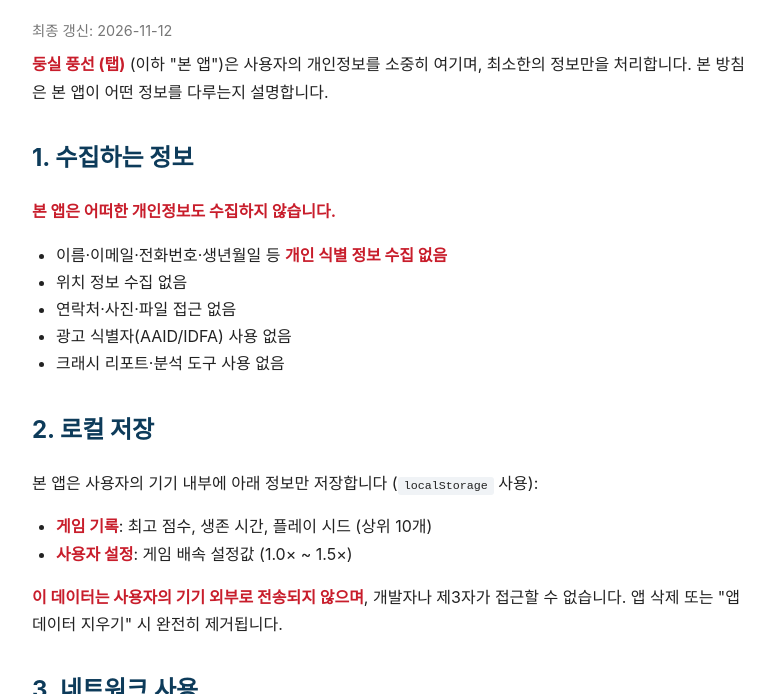
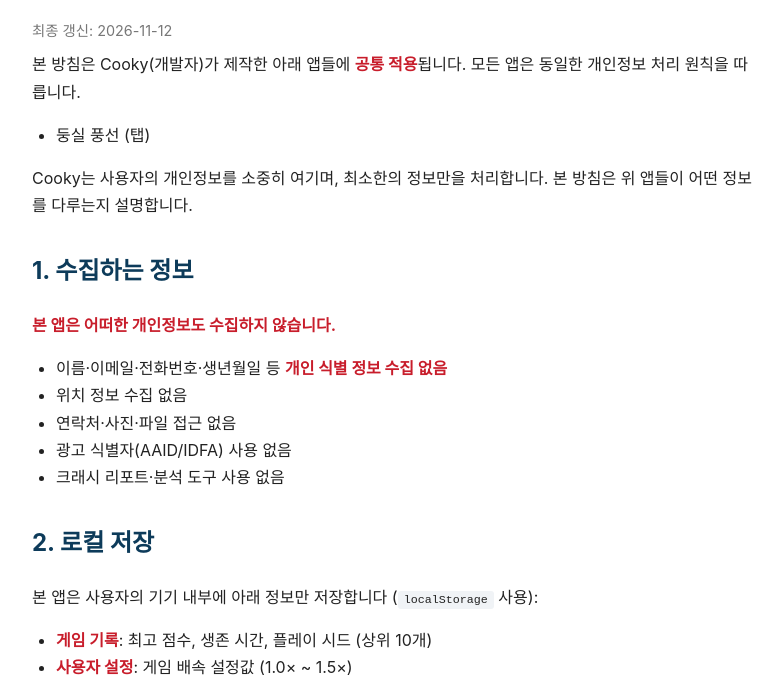
Before and after one commit to cooky7405/cooky-games-privacy, a plain HTML site: page index.html in a window 1280 px wide. Shown: the part 107-801 px from the top of the page, without its empty margins (248-1031 px from the left). Drawn offline with Linux system fonts and the light colour scheme.

Commit message:
다중 앱 공통 적용 문구 추가

```diff
--- a/index.html
+++ b/index.html
@@ -29,8 +29,18 @@
 <p class="updated">최종 갱신: 2026-11-12</p>
 
 <p>
-  <strong>둥실 풍선 (탭)</strong> (이하 "본 앱")은 사용자의 개인정보를 소중히 여기며,
-  최소한의 정보만을 처리합니다. 본 방침은 본 앱이 어떤 정보를 다루는지 설명합니다.
+  본 방침은 Cooky(개발자)가 제작한 아래 앱들에 <strong>공통 적용</strong>됩니다.
+  모든 앱은 동일한 개인정보 처리 원칙을 따릅니다.
+</p>
+
+<ul>
+  <li>둥실 풍선 (탭)</li>
+  <!-- 새 앱 출시 시 여기에 한 줄 추가 -->
+</ul>
+
+<p>
+  Cooky는 사용자의 개인정보를 소중히 여기며, 최소한의 정보만을 처리합니다.
+  본 방침은 위 앱들이 어떤 정보를 다루는지 설명합니다.
 </p>
 
 <h2>1. 수집하는 정보</h2>
```
